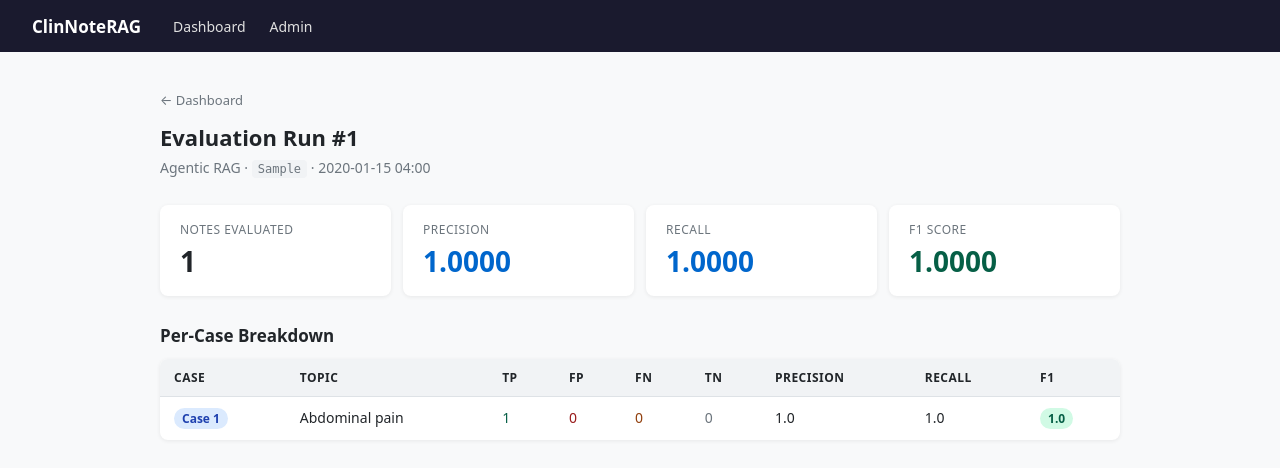
After one commit to sarwarmursalin/ClinNoteRAG, a Django app: page /runs/1/ in a window 1280 px wide. The commit adds this page. Shown: the top 468 px of the page. Run offline with Django 5.2, Linux system fonts and the light colour scheme; tables that the repository leaves empty hold one stand-in row (values such as "Sample post").

Commit message:
feat: web dashboard with case browser, concept viewer, and run detail pages

```diff
--- a/apps/assessment/urls.py
+++ b/apps/assessment/urls.py
@@ -3,4 +3,6 @@ from . import views
 
 urlpatterns = [
     path("", views.index, name="index"),
+    path("case/<int:case_num>/", views.case_concepts, name="case-concepts"),
+    path("runs/<int:run_id>/", views.run_detail, name="run-detail"),
 ]
--- a/apps/assessment/views.py
+++ b/apps/assessment/views.py
@@ -1,7 +1,131 @@
+from __future__ import annotations
+
+import json
+from pathlib import Path
+
+import chromadb
+import pandas as pd
+from django.conf import settings
 from django.shortcuts import render
-from .models import EvaluationRun
+
+from .models import ConceptVerdict, EvaluationRun
+
+_CASE_TOPICS = {
+    0: "Heart palpitations",
+    1: "Abdominal pain",
+    2: "Irregular menses",
+    3: "Epigastric pain",
+    4: "Anxiety / insomnia",
+    5: "Panic attacks",
+    6: "Chest pain / pleuritic",
+    7: "Weight gain / fatigue",
+    8: "Sleep disturbance / grief",
+    9: "Headache",
+}
+
+
+def _get_chroma():
+    client = chromadb.PersistentClient(path=settings.CHROMA_DB_PATH)
+    return client.get_collection("nbme_concepts")
+
+
+def _load_features() -> pd.DataFrame:
+    return pd.read_csv(settings.NBME_DATA_DIR / "features.csv")
+
+
+# ---------------------------------------------------------------------------
+# Views
+# ---------------------------------------------------------------------------
 
 
 def index(request):
+    """Dashboard: evaluation runs + case overview."""
     runs = EvaluationRun.objects.all()
-    return render(request, "assessment/index.html", {"runs": runs})
+
+    # Case summary from ChromaDB
+    cases = []
+    try:
+        collection = _get_chroma()
+        features_df = _load_features()
+        for case_num in range(10):
+            count = len(features_df[features_df["case_num"] == case_num])
+            cases.append({
+                "case_num": case_num,
+                "topic": _CASE_TOPICS.get(case_num, ""),
+                "concept_count": count,
+            })
+    except Exception:
+        cases = []
+
+    return render(request, "assessment/index.html", {
+        "runs": runs,
+        "cases": cases,
+    })
+
+
+def case_concepts(request, case_num: int):
+    """Browse all concepts for a case."""
+    try:
+        collection = _get_chroma()
+        features_df = _load_features()
+        case_df = features_df[features_df["case_num"] == case_num].reset_index(drop=True)
+
+        concepts = []
+        for _, row in case_df.iterrows():
+            fn = str(row["feature_num"])
+            result = collection.get(ids=[f"{case_num}_{fn}"])
+            doc = result["documents"][0] if result["documents"] else str(row["feature_text"])
+            concepts.append({
+                "feature_num": fn,
+                "raw_text": row["feature_text"],
+                "document": doc,
+            })
+    except Exception as e:
+        concepts = []
+
+    return render(request, "assessment/concepts.html", {
+        "case_num": case_num,
+        "topic": _CASE_TOPICS.get(case_num, ""),
+        "concepts": concepts,
+    })
+
+
+def run_detail(request, run_id: int):
+    """Show per-case F1 breakdown for one evaluation run."""
+    run = EvaluationRun.objects.get(pk=run_id)
+    verdicts = ConceptVerdict.objects.filter(run=run)
+
+    # Per-case metrics
+    case_stats = {}
+    for v in verdicts:
+        s = case_stats.setdefault(v.case_num, {"tp": 0, "fp": 0, "fn": 0, "tn": 0})
+        pred, gt = v.predicted, v.ground_truth
+        if pred and gt:
+            s["tp"] += 1
+        elif pred and not gt:
+            s["fp"] += 1
+        elif not pred and gt:
+            s["fn"] += 1
+        else:
+            s["tn"] += 1
+
+    case_metrics = []
+    for case_num in sorted(case_stats):
+        s = case_stats[case_num]
+        tp, fp, fn = s["tp"], s["fp"], s["fn"]
+        p = tp / (tp + fp) if (tp + fp) else 0
+        r = tp / (tp + fn) if (tp + fn) else 0
+        f1 = 2 * p * r / (p + r) if (p + r) else 0
+        case_metrics.append({
+            "case_num": case_num,
+            "topic": _CASE_TOPICS.get(case_num, ""),
+            "tp": tp, "fp": fp, "fn": fn, "tn": s["tn"],
+            "precision": round(p, 4),
+            "recall": round(r, 4),
+            "f1": round(f1, 4),
+        })
+
+    return render(request, "assessment/run_detail.html", {
+        "run": run,
+        "case_metrics": case_metrics,
+    })
--- /dev/null
+++ b/templates/assessment/run_detail.html
@@ -0,0 +1,60 @@
+{% extends "base.html" %}
+{% block title %}Run #{{ run.pk }} — {{ run.get_strategy_display }} | ClinNoteRAG{% endblock %}
+{% block content %}
+
+<a href="/" style="font-size:13px;color:#6c757d;">← Dashboard</a>
+<h1 style="margin-top:12px;">Evaluation Run #{{ run.pk }}</h1>
+<p class="subtitle">{{ run.get_strategy_display }} · <code>{{ run.llm_model }}</code> · {{ run.created_at|date:"Y-m-d H:i" }}</p>
+
+<div class="grid-4">
+  <div class="stat">
+    <div class="stat-label">Notes evaluated</div>
+    <div class="stat-value">{{ run.notes_evaluated }}</div>
+  </div>
+  <div class="stat">
+    <div class="stat-label">Precision</div>
+    <div class="stat-value" style="color:#0066cc;">{% if run.precision %}{{ run.precision|floatformat:4 }}{% else %}—{% endif %}</div>
+  </div>
+  <div class="stat">
+    <div class="stat-label">Recall</div>
+    <div class="stat-value" style="color:#0066cc;">{% if run.recall %}{{ run.recall|floatformat:4 }}{% else %}—{% endif %}</div>
+  </div>
+  <div class="stat">
+    <div class="stat-label">F1 Score</div>
+    <div class="stat-value" style="color:{% if run.f1 and run.f1 >= 0.8 %}#065f46{% elif run.f1 and run.f1 >= 0.6 %}#92400e{% else %}#991b1b{% endif %};">
+      {% if run.f1 %}{{ run.f1|floatformat:4 }}{% else %}—{% endif %}
+    </div>
+  </div>
+</div>
+
+{% if case_metrics %}
+<h2>Per-Case Breakdown</h2>
+<table>
+  <thead>
+    <tr><th>Case</th><th>Topic</th><th>TP</th><th>FP</th><th>FN</th><th>TN</th><th>Precision</th><th>Recall</th><th>F1</th></tr>
+  </thead>
+  <tbody>
+    {% for m in case_metrics %}
+    <tr>
+      <td><span class="badge badge-blue">Case {{ m.case_num }}</span></td>
+      <td>{{ m.topic }}</td>
+      <td style="color:#065f46;">{{ m.tp }}</td>
+      <td style="color:#991b1b;">{{ m.fp }}</td>
+      <td style="color:#92400e;">{{ m.fn }}</td>
+      <td style="color:#6c757d;">{{ m.tn }}</td>
+      <td>{{ m.precision }}</td>
+      <td>{{ m.recall }}</td>
+      <td>
+        {% if m.f1 >= 0.8 %}<span class="badge badge-green">{{ m.f1 }}</span>
+        {% elif m.f1 >= 0.6 %}<span class="badge badge-yellow">{{ m.f1 }}</span>
+        {% else %}<span class="badge badge-red">{{ m.f1 }}</span>{% endif %}
+      </td>
+    </tr>
+    {% endfor %}
+  </tbody>
+</table>
+{% else %}
+<p class="empty">No verdict data stored for this run. Verdicts are saved to the DB when evaluate.py is run.</p>
+{% endif %}
+
+{% endblock %}
--- /dev/null
+++ b/templates/base.html
@@ -0,0 +1,51 @@
+<!DOCTYPE html>
+<html lang="en">
+<head>
+  <meta charset="UTF-8">
+  <meta name="viewport" content="width=device-width, initial-scale=1.0">
+  <title>{% block title %}ClinNoteRAG{% endblock %}</title>
+  <style>
+    *, *::before, *::after { box-sizing: border-box; margin: 0; padding: 0; }
+    body { font-family: system-ui, -apple-system, sans-serif; background: #f8f9fa; color: #212529; }
+    nav { background: #1a1a2e; color: #fff; padding: 0 32px; display: flex; align-items: center; gap: 24px; height: 52px; }
+    nav a { color: #e0e0e0; text-decoration: none; font-size: 14px; }
+    nav a:hover { color: #fff; }
+    nav .brand { font-weight: 700; font-size: 17px; color: #fff; margin-right: 8px; }
+    .container { max-width: 1000px; margin: 36px auto; padding: 0 20px; }
+    h1 { font-size: 22px; font-weight: 700; margin-bottom: 6px; }
+    h2 { font-size: 17px; font-weight: 600; margin: 28px 0 12px; }
+    .subtitle { color: #6c757d; font-size: 14px; margin-bottom: 28px; }
+    table { width: 100%; border-collapse: collapse; background: #fff; border-radius: 8px; overflow: hidden; box-shadow: 0 1px 4px rgba(0,0,0,.07); }
+    th { background: #f1f3f5; font-size: 12px; font-weight: 600; text-transform: uppercase; letter-spacing: .5px; padding: 10px 14px; text-align: left; border-bottom: 1px solid #dee2e6; }
+    td { padding: 11px 14px; font-size: 14px; border-bottom: 1px solid #f1f3f5; vertical-align: top; }
+    tr:last-child td { border-bottom: none; }
+    tr:hover td { background: #f8f9fa; }
+    a { color: #0066cc; text-decoration: none; }
+    a:hover { text-decoration: underline; }
+    .badge { display: inline-block; padding: 2px 8px; border-radius: 12px; font-size: 12px; font-weight: 600; }
+    .badge-green { background: #d1fae5; color: #065f46; }
+    .badge-yellow { background: #fef3c7; color: #92400e; }
+    .badge-red { background: #fee2e2; color: #991b1b; }
+    .badge-blue { background: #dbeafe; color: #1e40af; }
+    .badge-gray { background: #f3f4f6; color: #374151; }
+    .empty { color: #9ca3af; font-style: italic; font-size: 14px; padding: 20px 0; }
+    .card { background: #fff; border-radius: 8px; box-shadow: 0 1px 4px rgba(0,0,0,.07); padding: 20px; margin-bottom: 16px; }
+    .grid-2 { display: grid; grid-template-columns: 1fr 1fr; gap: 16px; }
+    .grid-4 { display: grid; grid-template-columns: repeat(4, 1fr); gap: 12px; margin-bottom: 28px; }
+    .stat { background: #fff; border-radius: 8px; padding: 16px 20px; box-shadow: 0 1px 4px rgba(0,0,0,.07); }
+    .stat-label { font-size: 12px; color: #6c757d; text-transform: uppercase; letter-spacing: .5px; }
+    .stat-value { font-size: 28px; font-weight: 700; margin-top: 4px; }
+    code { background: #f1f3f5; padding: 2px 6px; border-radius: 4px; font-size: 12px; }
+  </style>
+</head>
+<body>
+  <nav>
+    <a href="/" class="brand">ClinNoteRAG</a>
+    <a href="/">Dashboard</a>
+    <a href="/admin/">Admin</a>
+  </nav>
+  <div class="container">
+    {% block content %}{% endblock %}
+  </div>
+</body>
+</html>
```
Also changed, not shown: templates/assessment/concepts.html (added, +24 -0 lines), templates/assessment/index.html (+36 -38 lines), README.md (added), 1 other file.
